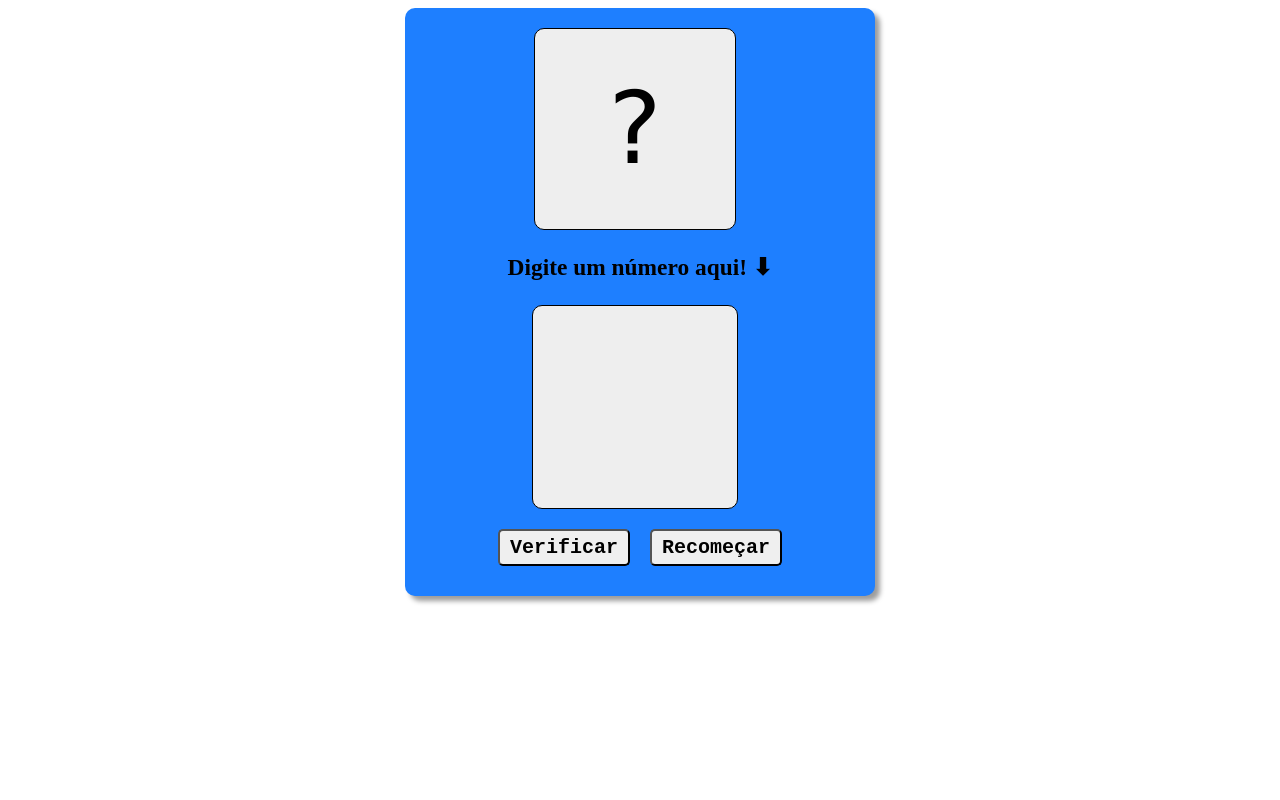
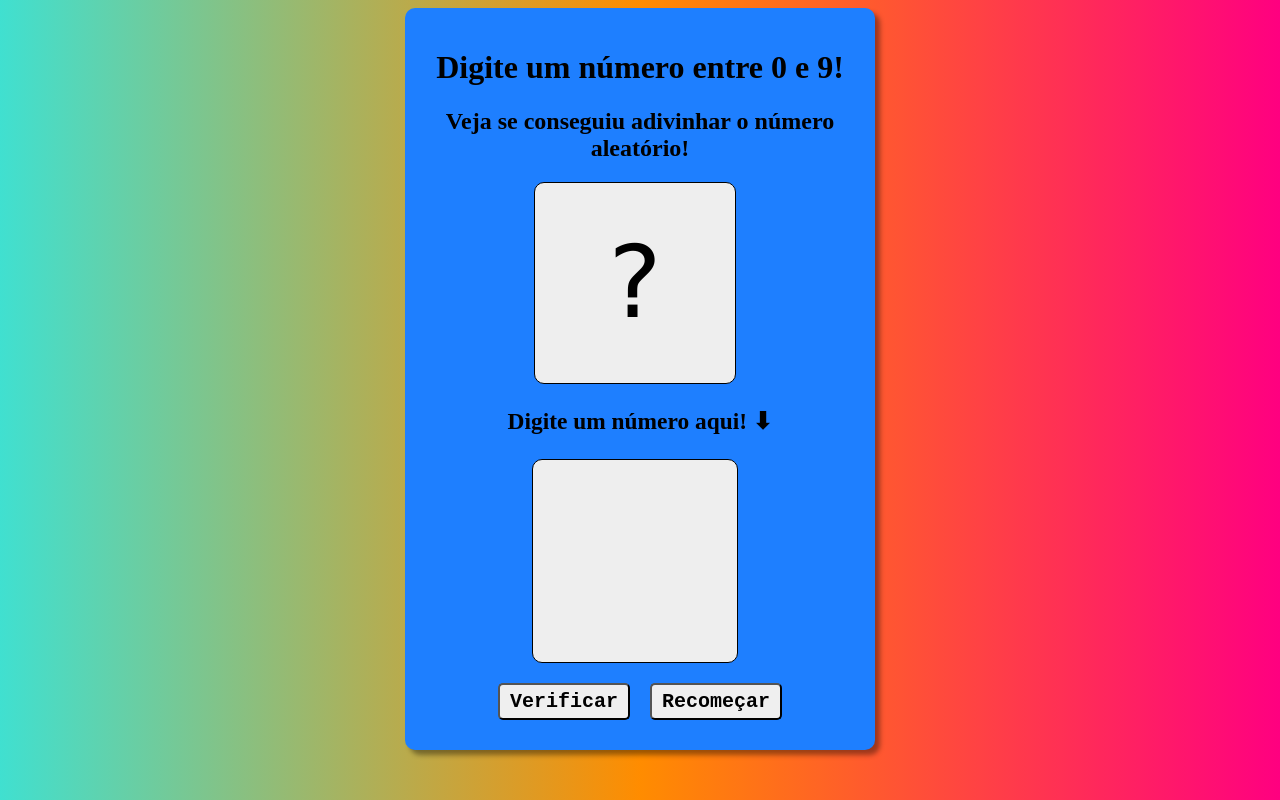
Before and after one commit to edmilsondmx/teste-git, a plain HTML site: page index.html in a window 1280 px wide. Drawn offline with Linux system fonts and the light colour scheme.

Commit message:
alteração no css

```diff
--- a/index.html
+++ b/index.html
@@ -7,6 +7,9 @@
     <title>Adivinhe o Número</title>
     <script src="Jogo da Adivinhação/script.js"></script>
     <style>
+        body{
+            background: linear-gradient(to right, #40e0d0, #ff8c00, #ff0080);
+        }
         main{
             width: 430px;
             margin: auto;
@@ -14,6 +17,10 @@
             padding: 20px;
             border-radius: 10px;
             box-shadow: 5px 5px 5px rgba(0, 0, 0, 0.39);
+
+        }
+        .title{
+            text-align: center;
 
         }
         .n1, #n1, #n2{
@@ -62,6 +69,10 @@
 </head>
 <body onload="load()">
     <main>
+        <div class="title">
+            <h1>Digite um número entre 0 e 9!</h1>
+            <h2>Veja se conseguiu adivinhar o número aleatório!</h2>
+        </div>
         <div class="digit">
             <div class="n1">?</div>
             <div id="n1"></div>
```
